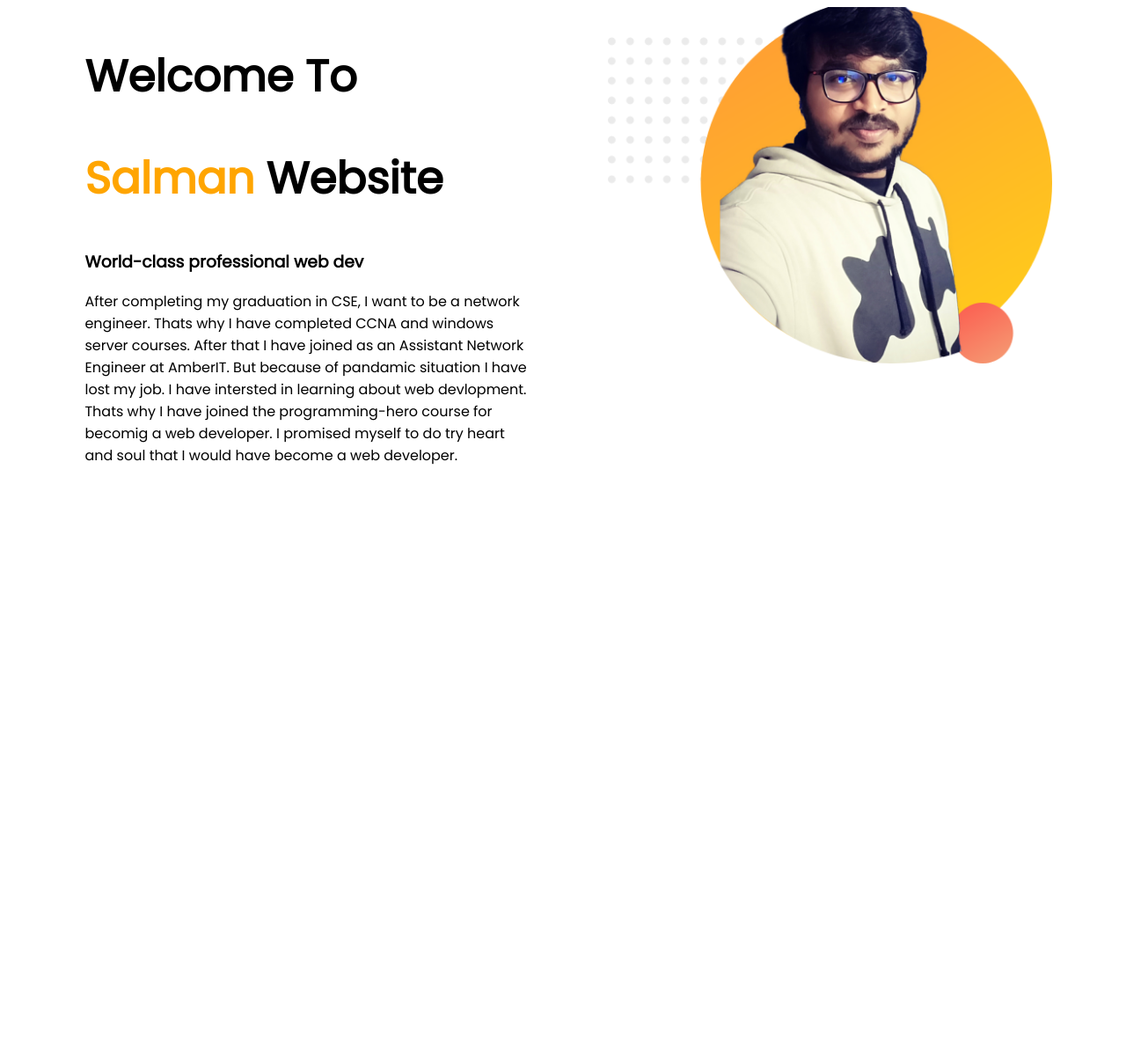
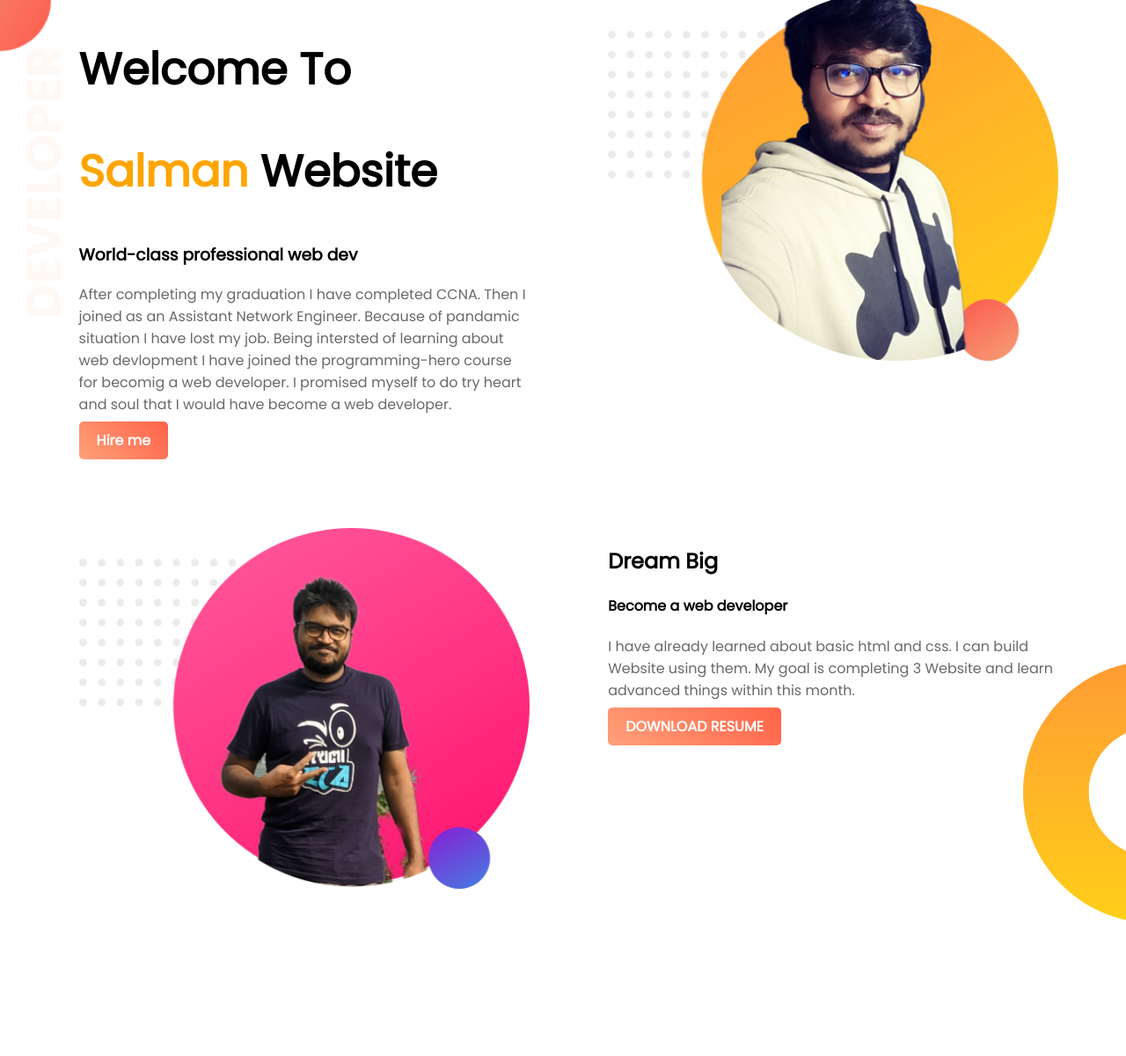
Before and after one commit to SalmanAzad1993/web-portfolio-salman, a plain HTML site: page index.html in a window 1280 px wide. Shown: the whole page at 88% size. Before the commit the page ends 800 px from the top, so only its background shows below. Drawn offline with Linux system fonts and the light colour scheme.

Commit message:
complete two section

```diff
--- a/index.html
+++ b/index.html
@@ -8,16 +8,33 @@
     <link rel="stylesheet" href="style.css">
 </head>
 <body>
-    <section>
+    <section class="top-banner">
         <div class="half-width">
             <h1>Welcome To</h1>
             <h1><span class="name-highlight">Salman</span> Website</h1>
             <h3>World-class professional web dev</h3>
-            <p>After completing my graduation in CSE, I want to be a network engineer. Thats why I have completed CCNA and windows server courses. After that I have joined as an Assistant Network Engineer at AmberIT. But because of pandamic situation I have lost my job. I have intersted in learning about web devlopment. Thats why I have joined the programming-hero course for becomig a web developer. I promised myself to do try heart and soul that I would have become a web developer.</p>
+            <p>
+                After completing my graduation I have completed CCNA. Then I joined as an Assistant Network Engineer. Because of pandamic situation I have lost my job. Being intersted of learning about web devlopment I have joined the programming-hero course for becomig a web developer. I promised myself to do try heart and soul that I would have become a web developer.
+            </p>
+            <a class="link-button" target="_blank" href="https://www.linkedin.com/in/salman-azad-02111993/"> Hire me</a>
         </div>
         <div class="half-width">
-            <img src="images/profile1.png" alt="">
+            <img src="images/profile1.png" alt="profile1">
         </div>
+    </section>
+    <section class="dream-area">
+        <div class="half-width">
+            <img src="images/profile2.png" alt="profile2">
+        </div>
+        <div class="half-width">
+            <h2>Dream Big</h2>
+            <h4>Become a web developer</h4>
+            <p>
+                I have already learned about basic html and css. I can build Website using them. My goal is completing 3 Website and learn advanced things within this month.
+            </p>
+            <a class="link-button" target="_blank" href="https://www.linkedin.com/company/programminghero/"> DOWNLOAD RESUME</a>
+        </div>
+
     </section>
 </body>
 </html>
--- a/style.css
+++ b/style.css
@@ -1,8 +1,12 @@
 body{
+    margin: 0px;
     font-family: 'Poppins', sans-serif;
 }
 h1{
     font-size: 50px;
+}
+p{
+    color: dimgrey;
 }
 .name-highlight{
     color: orange;
@@ -16,3 +20,24 @@ h1{
 .half-width img{
     width: 100%;
 }
+.top-banner{
+    background-image: url("images/top-banner.png");
+    background-repeat: no-repeat;
+}
+section{
+    height: 500px;
+    padding-bottom: 100px;
+}
+.link-button{
+    text-decoration: none;
+    background-image: linear-gradient(45deg, lightsalmon, tomato);
+    padding: 10px 20px;
+    border-radius: 5px;
+    color: white;
+    font-weight: 700;
+}
+.dream-area{
+    background-image: url("images/dream-bg.png");
+    background-repeat: no-repeat;
+    background-position: right;
+}
```
Also changed, not shown: images/profile2.png (added).
